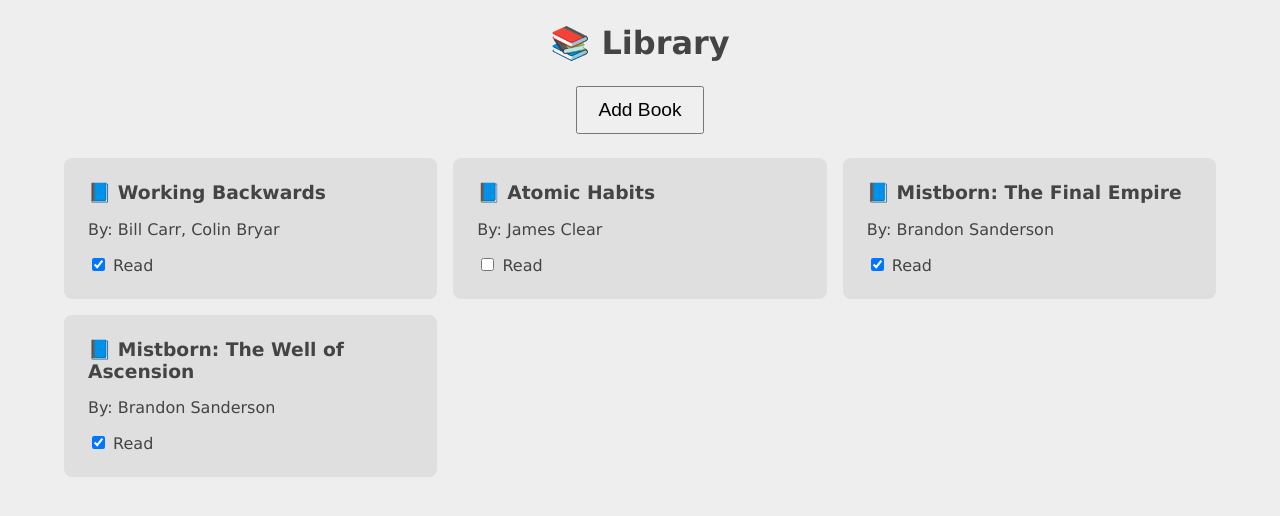
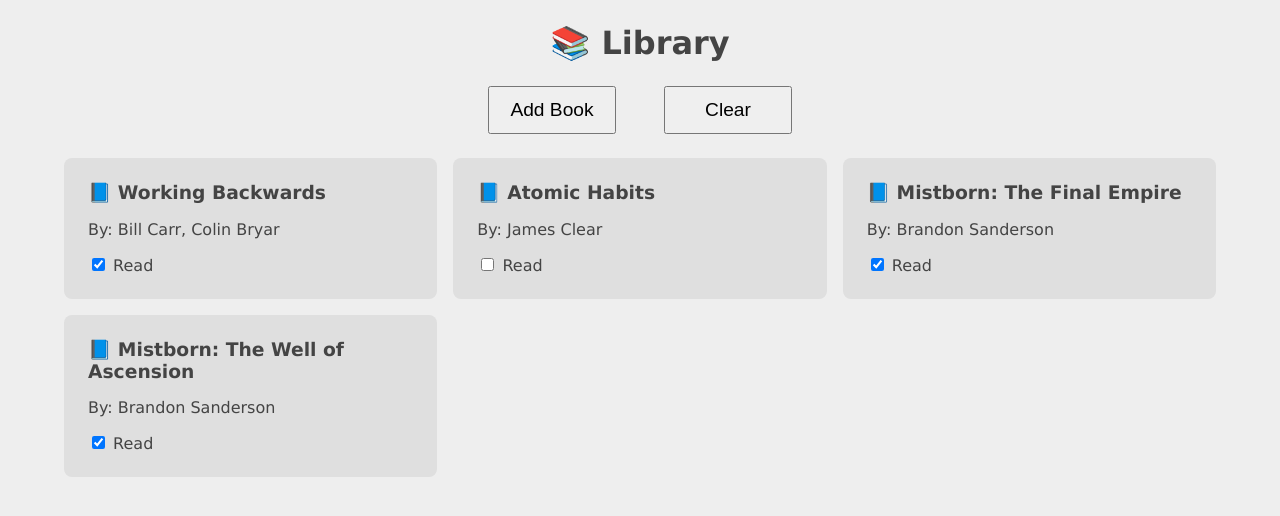
Before and after one commit to ArcaneIRE/odin-library, a plain HTML site: page index.html in a window 1280 px wide. Drawn offline with Linux system fonts and the light colour scheme.

Commit message:
Add clear button

```diff
--- a/index.html
+++ b/index.html
@@ -13,7 +13,10 @@
     <header>
         <h1>📚 Library</h1>
     </header>
-    <button id="add-book" type="button">Add Book</button>
+    <div id="buttons-wrapper">
+        <button id="add-book" type="button">Add Book</button>
+        <button id="clear-books" type="button">Clear</button>
+    </div>
     <div id="add-book-modal">
         <div id="modal-content">
             <div id="modal-header">
--- a/scripts/scripts.js
+++ b/scripts/scripts.js
@@ -51,6 +51,13 @@
     document.querySelector('#modal-form').reset();
 });
 
+// Clear Button
+const clear = document.querySelector('#clear-books');
+clear.addEventListener('click', () => {
+    library = []
+    renderLibrary();
+})
+
 // Default Book
 addBookToLibrary('Working Backwards', 'Bill Carr, Colin Bryar', true);
 addBookToLibrary('Atomic Habits', 'James Clear', false);
--- a/styles/styles.css
+++ b/styles/styles.css
@@ -15,11 +15,17 @@
     margin: 0;
 }
 
-#add-book {
+#buttons-wrapper {
+    display: flex;
+    justify-content: center;
+    gap: 3rem;
+}
+
+#add-book, #clear-books {
     width: 8rem;
     height: 3rem;
     font-size: 1.2rem;
-    margin: 1.5rem;
+    margin: 1.5rem 0;
 }
 
 #add-book-modal {
```
